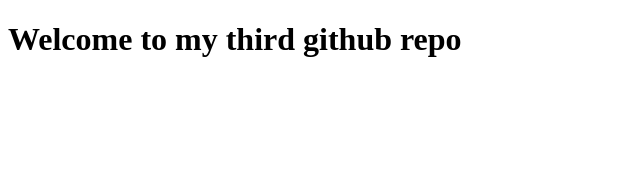
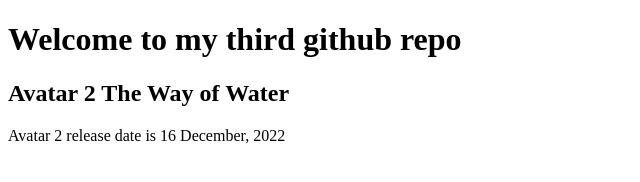
Before and after one commit to akashahmmed303/my-third-repo, a plain HTML site: page index.html in a window 1280 px wide. Shown: the whole page, without its empty margins (0-640 px from the left). Drawn offline with Linux system fonts and the light colour scheme.

Commit message:
text added

```diff
--- a/index.html
+++ b/index.html
@@ -8,5 +8,7 @@
 </head>
 <body>
     <h1>Welcome to my third github repo</h1>
+    <h2>Avatar 2 The Way of Water</h2>
+    <p>Avatar 2 release date is 16 December, 2022</p>
 </body>
 </html>
```
